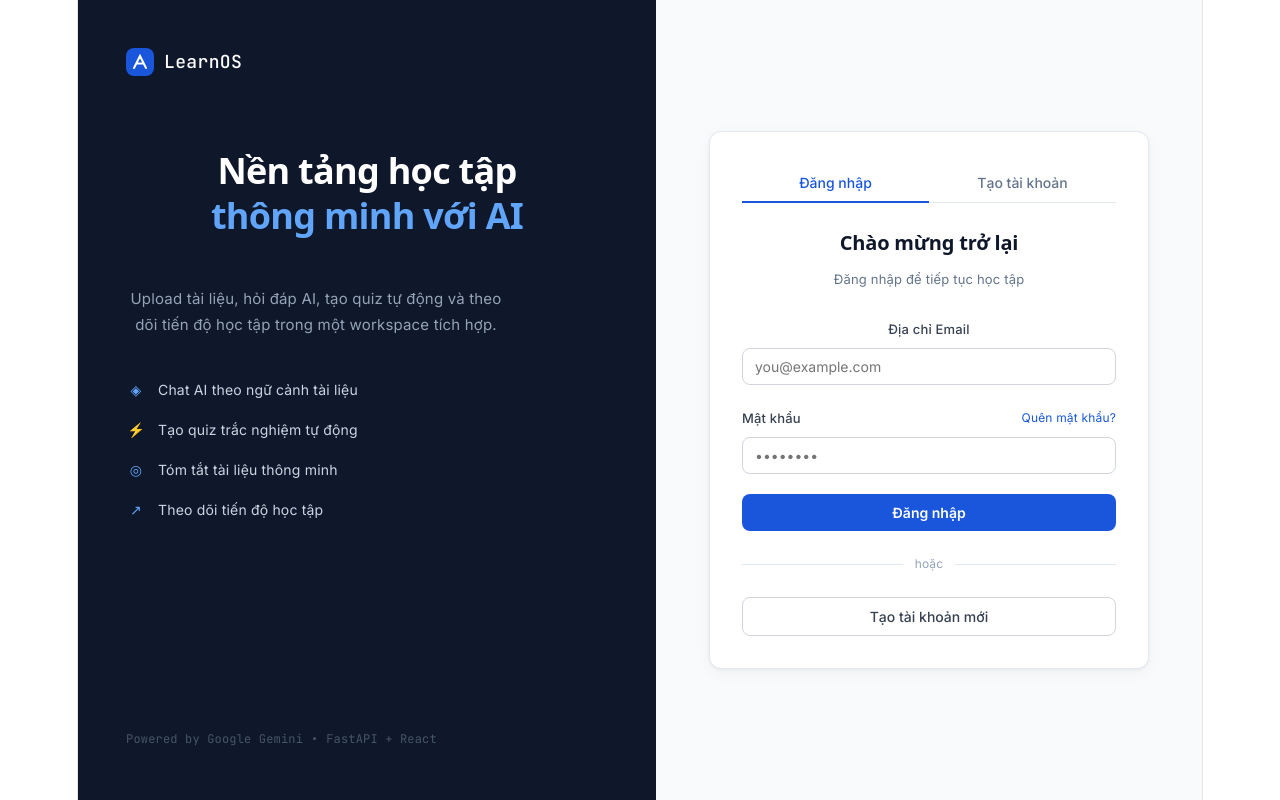
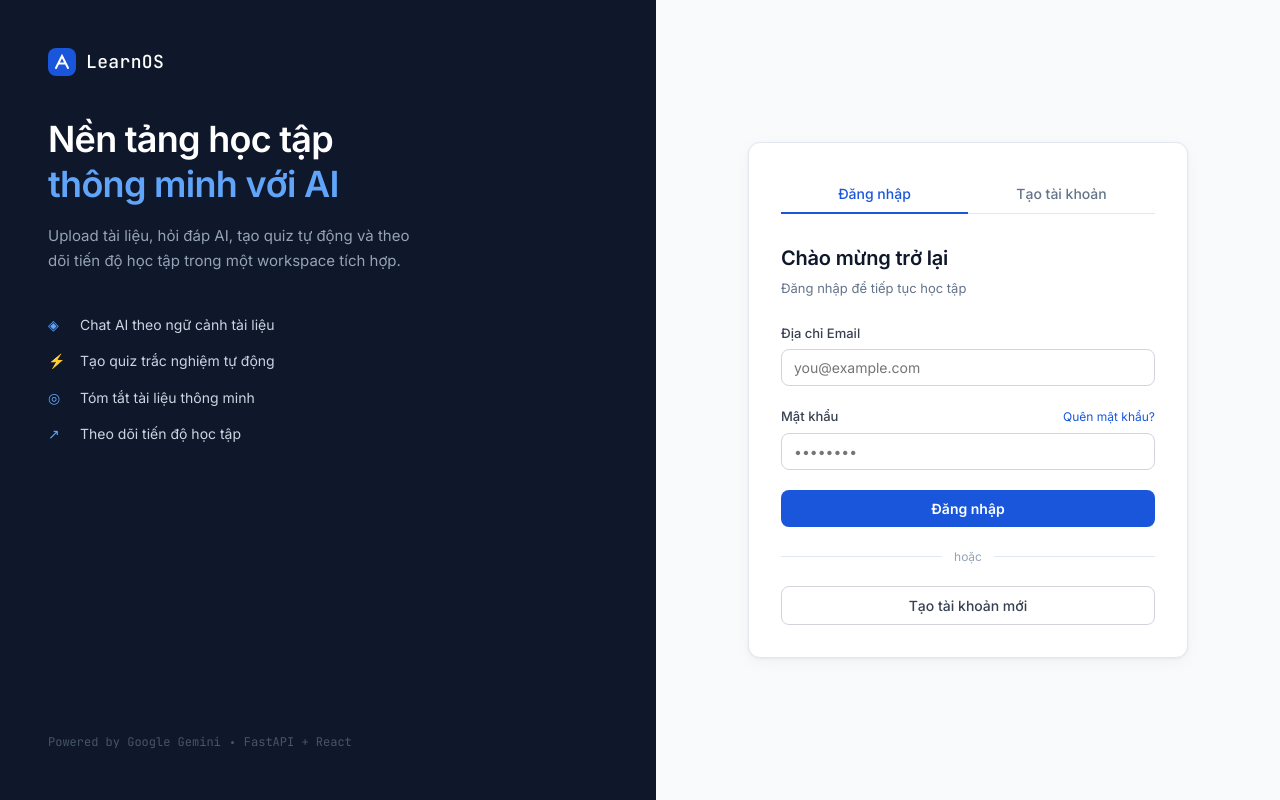
Before and after one commit to NguyenDinhDang/Website-AI, a React (Vite) app in the folder frontend/: page / in a window 1280 px wide. Built offline with nearby package versions, Linux system fonts and the light colour scheme.

Commit message:
fix(frontend): replace legacy CSS with clean Inter/JetBrains Mono theme

```diff
--- a/frontend/src/index.css
+++ b/frontend/src/index.css
@@ -1,115 +1,31 @@
-@tailwind base;
-@tailwind components;
-@tailwind utilities;
+@import url('https://fonts.googleapis.com/css2?family=Inter:wght@400;500;600&family=JetBrains+Mono:wght@400;500&display=swap');
 
-:root {
-  --text: #6b6375;
-  --text-h: #08060d;
-  --bg: #fff;
-  --border: #e5e4e7;
-  --code-bg: #f4f3ec;
-  --accent: #aa3bff;
-  --accent-bg: rgba(170, 59, 255, 0.1);
-  --accent-border: rgba(170, 59, 255, 0.5);
-  --social-bg: rgba(244, 243, 236, 0.5);
-  --shadow:
-    rgba(0, 0, 0, 0.1) 0 10px 15px -3px, rgba(0, 0, 0, 0.05) 0 4px 6px -2px;
-
-  --sans: system-ui, 'Segoe UI', Roboto, sans-serif;
-  --heading: system-ui, 'Segoe UI', Roboto, sans-serif;
-  --mono: ui-monospace, Consolas, monospace;
-
-  font: 18px/145% var(--sans);
-  letter-spacing: 0.18px;
-  color-scheme: light dark;
-  color: var(--text);
-  background: var(--bg);
-  font-synthesis: none;
-  text-rendering: optimizeLegibility;
-  -webkit-font-smoothing: antialiased;
-  -moz-osx-font-smoothing: grayscale;
-
-  @media (max-width: 1024px) {
-    font-size: 16px;
-  }
+*, *::before, *::after {
+  box-sizing: border-box;
+  margin: 0;
+  padding: 0;
 }
 
-@media (prefers-color-scheme: dark) {
-  :root {
-    --text: #9ca3af;
-    --text-h: #f3f4f6;
-    --bg: #16171d;
-    --border: #2e303a;
-    --code-bg: #1f2028;
-    --accent: #c084fc;
-    --accent-bg: rgba(192, 132, 252, 0.15);
-    --accent-border: rgba(192, 132, 252, 0.5);
-    --social-bg: rgba(47, 48, 58, 0.5);
-    --shadow:
-      rgba(0, 0, 0, 0.4) 0 10px 15px -3px, rgba(0, 0, 0, 0.25) 0 4px 6px -2px;
-  }
-
-  #social .button-icon {
-    filter: invert(1) brightness(2);
-  }
-}
-
-#root {
-  width: 1126px;
-  max-width: 100%;
-  margin: 0 auto;
-  text-align: center;
-  border-inline: 1px solid var(--border);
-  min-height: 100svh;
-  display: flex;
-  flex-direction: column;
-  box-sizing: border-box;
+html, body, #root {
+  height: 100%;
+  width: 100%;
 }
 
 body {
-  margin: 0;
+  font-family: 'Inter', -apple-system, BlinkMacSystemFont, 'Segoe UI', sans-serif;
+  font-size: 14px;
+  line-height: 1.6;
+  color: #0f172a;
+  background: #f8fafc;
+  -webkit-font-smoothing: antialiased;
+  -moz-osx-font-smoothing: grayscale;
 }
 
-h1,
-h2 {
-  font-family: var(--heading);
-  font-weight: 500;
-  color: var(--text-h);
-}
+::-webkit-scrollbar { width: 5px; height: 5px; }
+::-webkit-scrollbar-track { background: transparent; }
+::-webkit-scrollbar-thumb { background: #e2e8f0; border-radius: 4px; }
+::-webkit-scrollbar-thumb:hover { background: #cbd5e1; }
 
-h1 {
-  font-size: 56px;
-  letter-spacing: -1.68px;
-  margin: 32px 0;
-  @media (max-width: 1024px) {
-    font-size: 36px;
-    margin: 20px 0;
-  }
-}
-h2 {
-  font-size: 24px;
-  line-height: 118%;
-  letter-spacing: -0.24px;
-  margin: 0 0 8px;
-  @media (max-width: 1024px) {
-    font-size: 20px;
-  }
-}
-p {
-  margin: 0;
-}
-
-code,
-.counter {
-  font-family: var(--mono);
-  display: inline-flex;
-  border-radius: 4px;
-  color: var(--text-h);
-}
-
-code {
-  font-size: 15px;
-  line-height: 135%;
-  padding: 4px 8px;
-  background: var(--code-bg);
-}
+button { font-family: inherit; }
+input, textarea, select { font-family: inherit; }
+a { color: inherit; }
```
